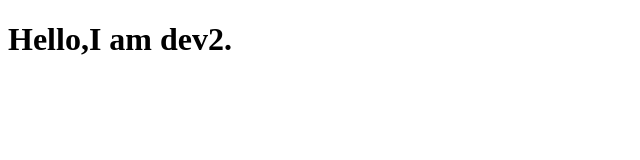
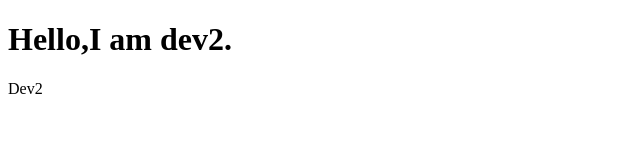
Before and after one commit to zarlinaingtun/GitBranch, a plain HTML site: page index.html in a window 1280 px wide. Shown: the full height of the page, 0-640 px from the left. Drawn offline with Linux system fonts and the light colour scheme.

Commit message:
dev2 span

```diff
--- a/index.html
+++ b/index.html
@@ -8,5 +8,6 @@
 </head>
 <body>
     <h1>Hello,I am dev2.</h1>
+    <span>Dev2</span>
 </body>
 </html>
```
